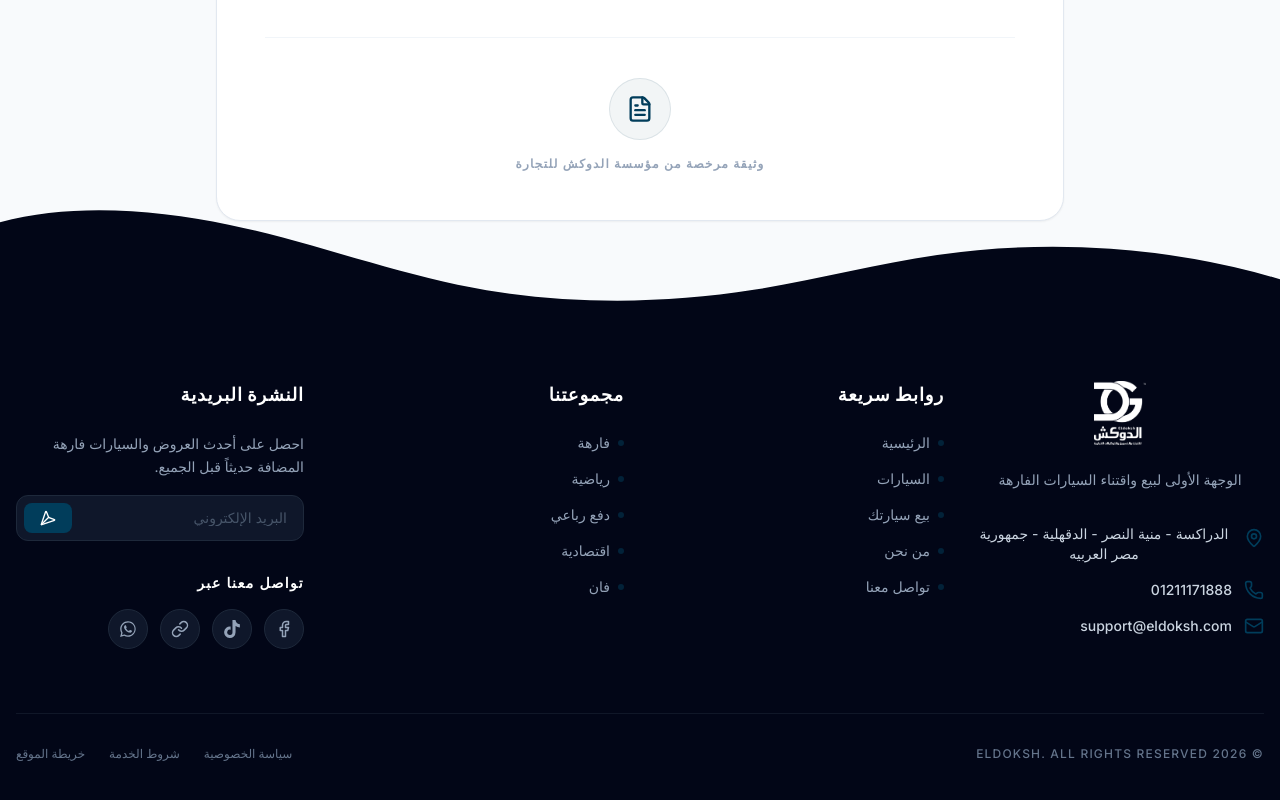
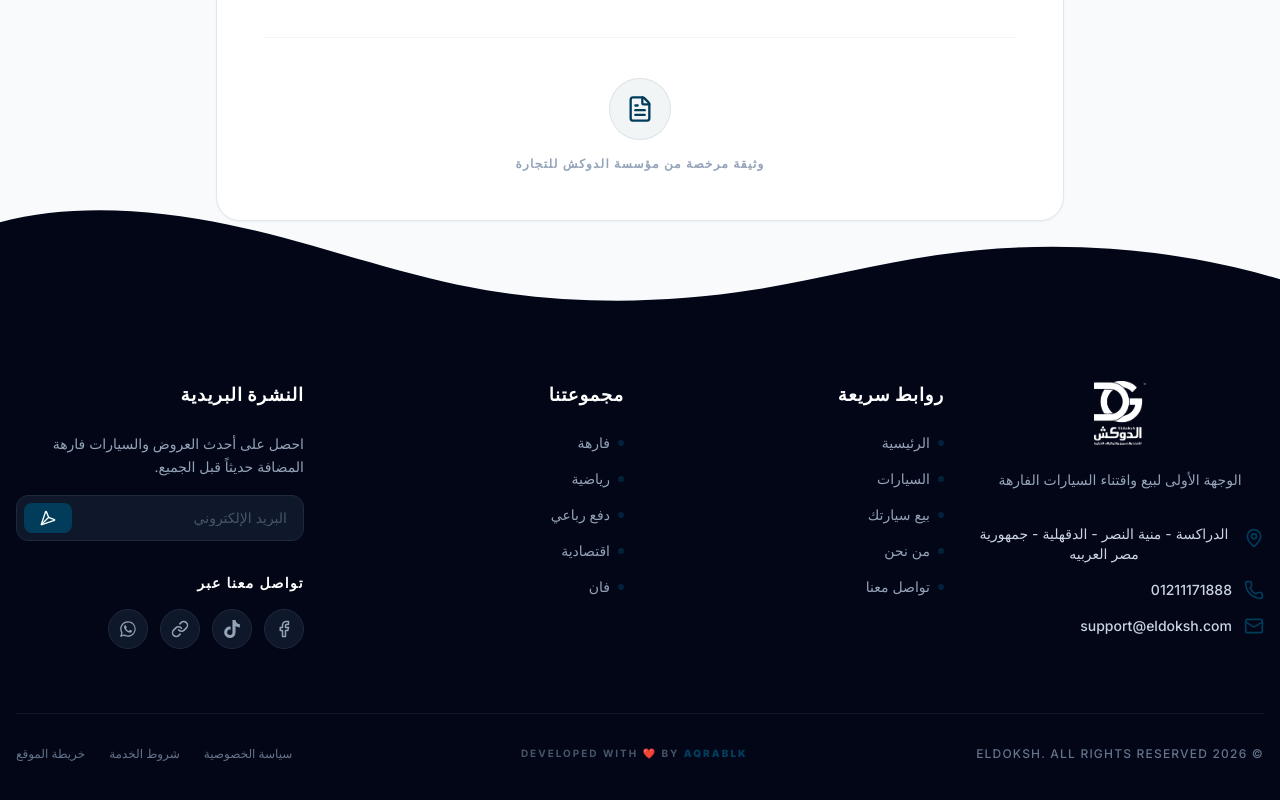
Before and after one commit to ahmedyasser1234/eldokshmotors, a React (Vite) app in the folder frontend/: page /privacy in a window 1280 px wide. Shown: the part 887-1687 px from the top of the page. Built offline with nearby package versions, Linux system fonts and the light colour scheme; no server answers.

Commit message:
Update developer credits

```diff
--- a/frontend/src/components/Footer.tsx
+++ b/frontend/src/components/Footer.tsx
@@ -129,6 +129,9 @@ const Footer: React.FC = () => {
                     <p className="text-slate-500 text-xs font-medium tracking-widest uppercase text-center md:text-left">
                         {t('common.allRightsReserved')}
                     </p>
+                    <p className="text-slate-600 text-[10px] font-bold uppercase tracking-[0.2em] md:mt-0 mt-4">
+                        Developed with ❤️ by <a href="https://aqrablkmedia.com/" target="_blank" rel="noopener noreferrer" className="text-brand-primary hover:underline transition-all font-black">aqrablk</a>
+                    </p>
                     <div className="flex items-center gap-6 text-xs text-slate-500 font-medium">
                         <Link to="/privacy" className="hover:text-brand-primary transition-colors">{t('footer.privacy')}</Link>
                         <Link to="/terms" className="hover:text-brand-primary transition-colors">{t('footer.terms')}</Link>
```
Also changed, not shown: 1 other file (tests, documents, lock files or other folders).
